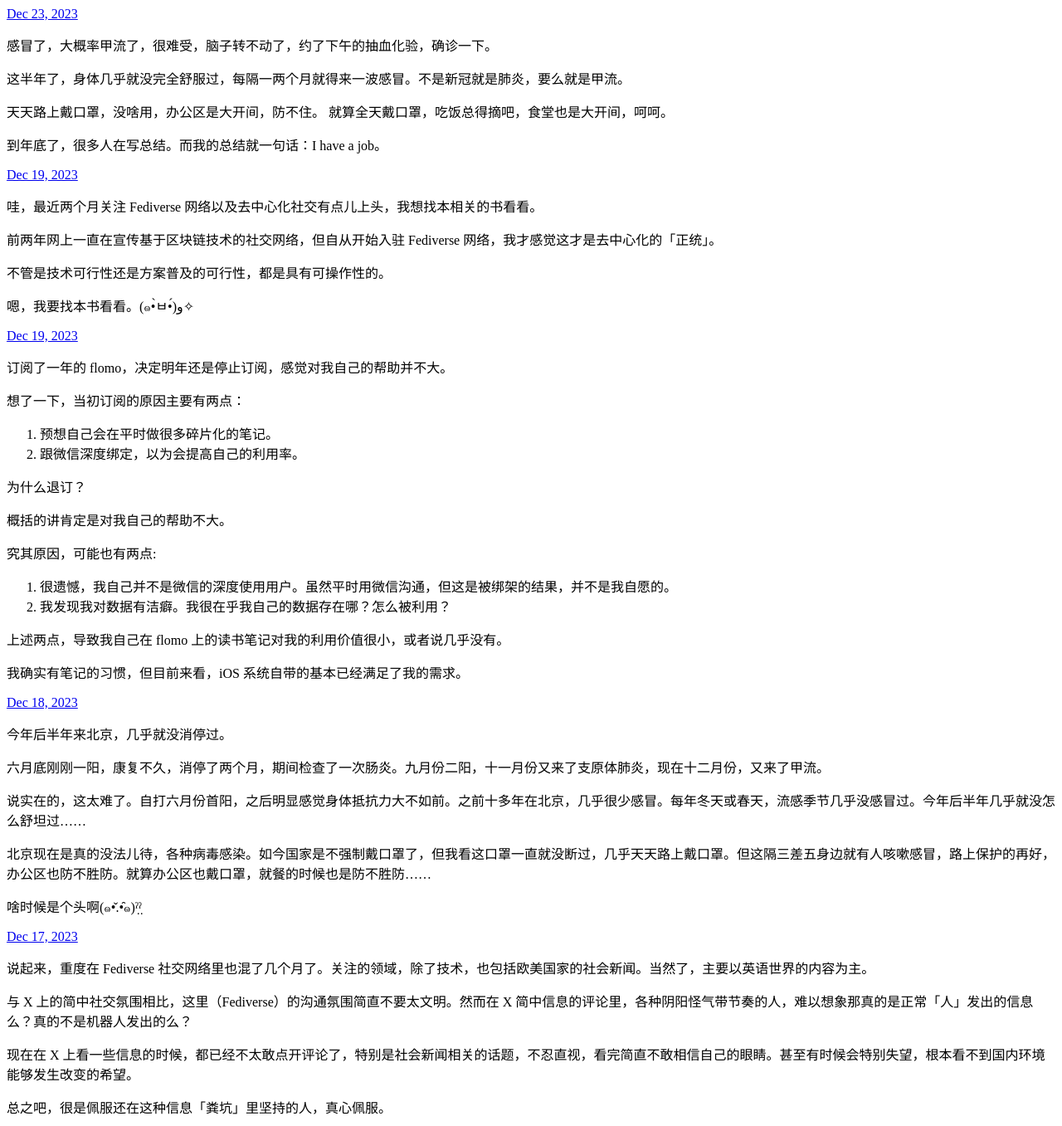
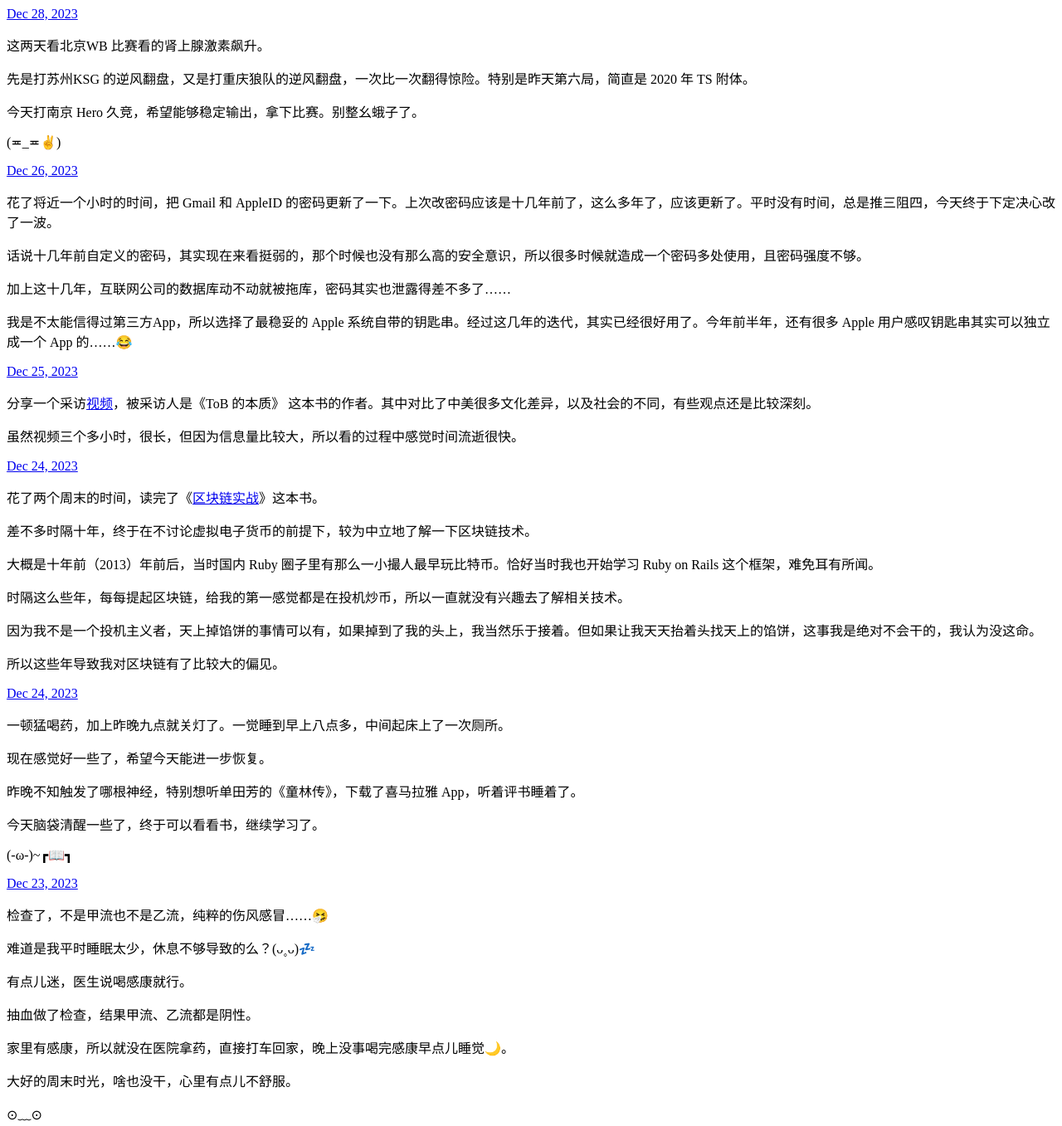
Before and after one commit to OhCoder/micro.blog, a plain HTML site: page index.html in a window 1280 px wide. Shown: the top 1357 px of the page at 83% size. Drawn offline with Linux system fonts and the light colour scheme.

Commit message:
Archiving from Micro.blog.

```diff
--- a/index.html
+++ b/index.html
@@ -21,6 +21,94 @@
 <div class="h-feed">
 
 
+
+	  <div class="h-entry">
+
+
+		<a href="https://micro.ohcoder.com/2023/12/28/wb-ksg-ts.html" class="u-url"><time class="dt-published" datetime="2023-12-28 17:49:59 &#43;0800">Dec 28, 2023</time></a>
+
+		<div class="e-content">
+			 <p>这两天看北京WB 比赛看的肾上腺激素飙升。</p>
+<p>先是打苏州KSG 的逆风翻盘，又是打重庆狼队的逆风翻盘，一次比一次翻得惊险。特别是昨天第六局，简直是 2020 年 TS 附体。</p>
+<p>今天打南京 Hero 久竞，希望能够稳定输出，拿下比赛。别整幺蛾子了。</p>
+<p>(≖_≖✌️)</p>
+
+		</div>
+	  </div>
+
+	  <div class="h-entry">
+
+
+		<a href="https://micro.ohcoder.com/2023/12/26/gmail-appleid-app.html" class="u-url"><time class="dt-published" datetime="2023-12-26 11:17:07 &#43;0800">Dec 26, 2023</time></a>
+
+		<div class="e-content">
+			 <p>花了将近一个小时的时间，把 Gmail 和 AppleID 的密码更新了一下。上次改密码应该是十几年前了，这么多年了，应该更新了。平时没有时间，总是推三阻四，今天终于下定决心改了一波。</p>
+<p>话说十几年前自定义的密码，其实现在来看挺弱的，那个时候也没有那么高的安全意识，所以很多时候就造成一个密码多处使用，且密码强度不够。</p>
+<p>加上这十几年，互联网公司的数据库动不动就被拖库，密码其实也泄露得差不多了……</p>
+<p>我是不太能信得过第三方App，所以选择了最稳妥的 Apple 系统自带的钥匙串。经过这几年的迭代，其实已经很好用了。今年前半年，还有很多 Apple 用户感叹钥匙串其实可以独立成一个 App 的……😂</p>
+
+		</div>
+	  </div>
+
+	  <div class="h-entry">
+
+
+		<a href="https://micro.ohcoder.com/2023/12/25/tob.html" class="u-url"><time class="dt-published" datetime="2023-12-25 17:13:33 &#43;0800">Dec 25, 2023</time></a>
+
+		<div class="e-content">
+			 <p>分享一个采访<a href="https://youtu.be/vCzj0Fth_8A?si=BGto9LkLshAsF6R0">视频</a>，被采访人是《ToB 的本质》 这本书的作者。其中对比了中美很多文化差异，以及社会的不同，有些观点还是比较深刻。</p>
+<p>虽然视频三个多小时，很长，但因为信息量比较大，所以看的过程中感觉时间流逝很快。</p>
+
+		</div>
+	  </div>
+
+	  <div class="h-entry">
+
+
+		<a href="https://micro.ohcoder.com/2023/12/24/ruby-ruby-on.html" class="u-url"><time class="dt-published" datetime="2023-12-24 15:28:06 &#43;0800">Dec 24, 2023</time></a>
+
+		<div class="e-content">
+			 <p>花了两个周末的时间，读完了《<a href="https://book.douban.com/subject/35117863/?dt_dapp=1">区块链实战</a>》这本书。</p>
+<p>差不多时隔十年，终于在不讨论虚拟电子货币的前提下，较为中立地了解一下区块链技术。</p>
+<p>大概是十年前（2013）年前后，当时国内 Ruby 圈子里有那么一小撮人最早玩比特币。恰好当时我也开始学习 Ruby on Rails 这个框架，难免耳有所闻。</p>
+<p>时隔这么些年，每每提起区块链，给我的第一感觉都是在投机炒币，所以一直就没有兴趣去了解相关技术。</p>
+<p>因为我不是一个投机主义者，天上掉馅饼的事情可以有，如果掉到了我的头上，我当然乐于接着。但如果让我天天抬着头找天上的馅饼，这事我是绝对不会干的，我认为没这命。</p>
+<p>所以这些年导致我对区块链有了比较大的偏见。</p>
+
+		</div>
+	  </div>
+
+	  <div class="h-entry">
+
+
+		<a href="https://micro.ohcoder.com/2023/12/24/app.html" class="u-url"><time class="dt-published" datetime="2023-12-24 09:59:48 &#43;0800">Dec 24, 2023</time></a>
+
+		<div class="e-content">
+			 <p>一顿猛喝药，加上昨晚九点就关灯了。一觉睡到早上八点多，中间起床上了一次厕所。</p>
+<p>现在感觉好一些了，希望今天能进一步恢复。</p>
+<p>昨晚不知触发了哪根神经，特别想听单田芳的《童林传》，下载了喜马拉雅 App，听着评书睡着了。</p>
+<p>今天脑袋清醒一些了，终于可以看看书，继续学习了。</p>
+<p>(-ω-)~┏📖┓</p>
+
+		</div>
+	  </div>
+
+	  <div class="h-entry">
+
+
+		<a href="https://micro.ohcoder.com/2023/12/23/182157.html" class="u-url"><time class="dt-published" datetime="2023-12-23 18:21:57 &#43;0800">Dec 23, 2023</time></a>
+
+		<div class="e-content">
+			 <p>检查了，不是甲流也不是乙流，纯粹的伤风感冒……🤧</p>
+<p>难道是我平时睡眠太少，休息不够导致的么？(ᴗ˳ᴗ)💤</p>
+<p>有点儿迷，医生说喝感康就行。</p>
+<p>抽血做了检查，结果甲流、乙流都是阴性。</p>
+<p>家里有感康，所以就没在医院拿药，直接打车回家，晚上没事喝完感康早点儿睡觉🌙。</p>
+<p>大好的周末时光，啥也没干，心里有点儿不舒服。</p>
+<p>⊙﹏⊙</p>
+
+		</div>
+	  </div>
 
 	  <div class="h-entry">
 
```
